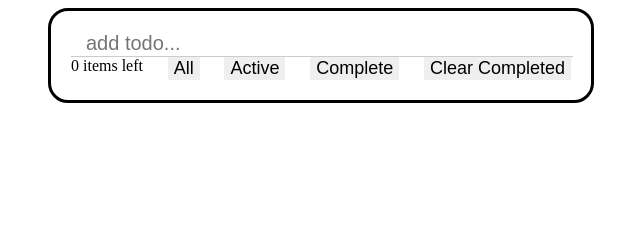
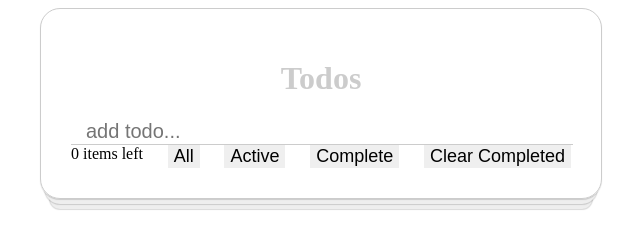
Before and after one commit to Rylee9951/todo2, a React app: page / in a window 1280 px wide. Shown: the whole page, without its empty margins (319-959 px from the left). Built offline with nearby package versions, Linux system fonts and the light colour scheme.

Commit message:
added a few more styles

```diff
--- a/src/components/Home.js
+++ b/src/components/Home.js
@@ -9,6 +9,7 @@ class Home extends Component {
   render() {
     return (
       <div id='container'>
+        <h1>Todos</h1>
         <TodoForm />
         <TodoList />
         <Filters />
--- a/src/components/TodoList.js
+++ b/src/components/TodoList.js
@@ -17,7 +17,7 @@ class TodoList extends Component {
   }
 }
 function mapStateToProps(appState) {
-  console.log(appState)
+
   if(appState.filter === 'all'){
     return {
       todos: appState.todos
--- a/src/styles/todoitem.css
+++ b/src/styles/todoitem.css
@@ -1,9 +1,26 @@
 #container{
   width: 500px;
   margin: auto;
-  border: 3px solid black;
+  border: 1px solid #ccc;
   border-radius: 20px;
-  padding: 20px;
+  text-align: center;
+  box-shadow:
+    /* The top layer shadow */
+    0 1px 1px rgba(0,0,0,0.15),
+    /* The second layer */
+    0 10px 0 -5px #eee,
+    /* The second layer shadow */
+    0 10px 1px -4px rgba(0,0,0,0.15),
+     /* The third layer */
+    0 20px 0 -10px #eee,
+    /* The third layer shadow */
+    0 20px 1px -9px rgba(0,0,0,0.15);
+    /* Padding for demo purposes */
+    padding: 30px;
+
+}
+h1{
+  color: #ccc;
 }
 p{
   margin: 0;
```
